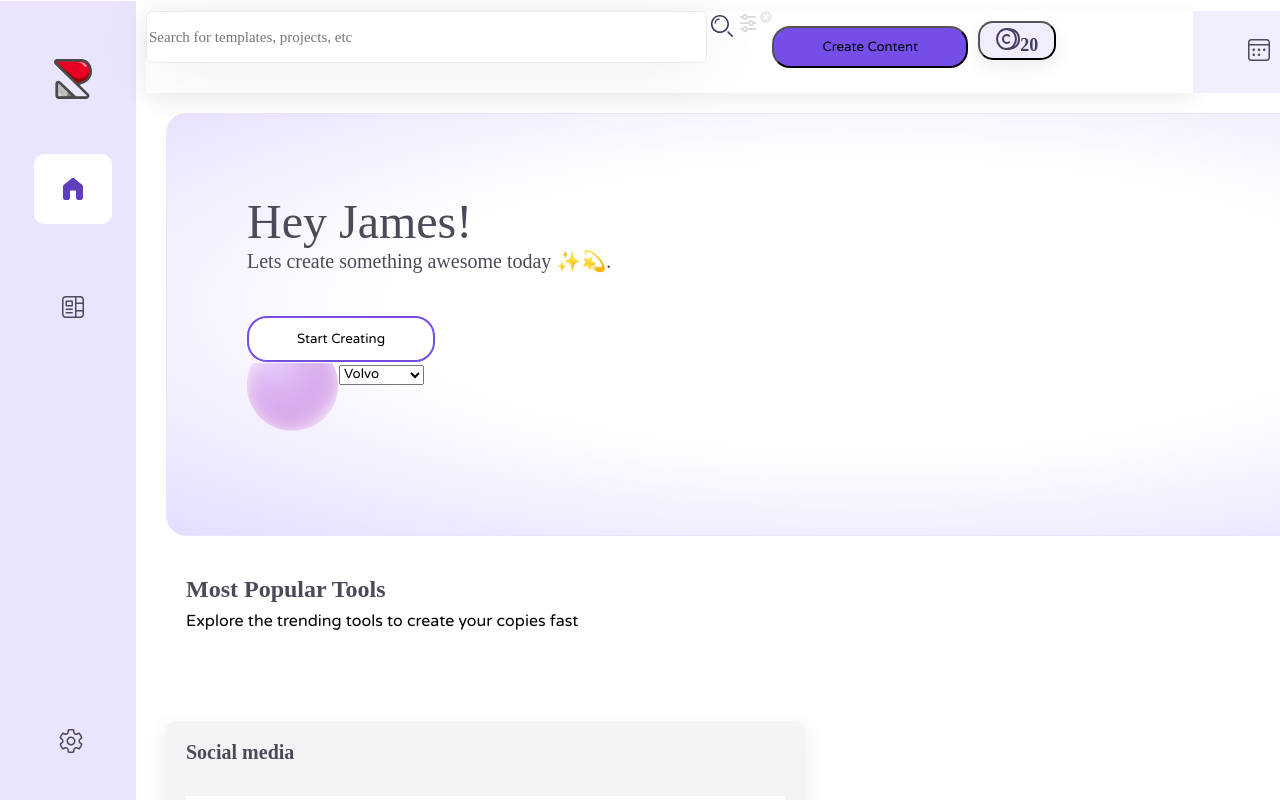
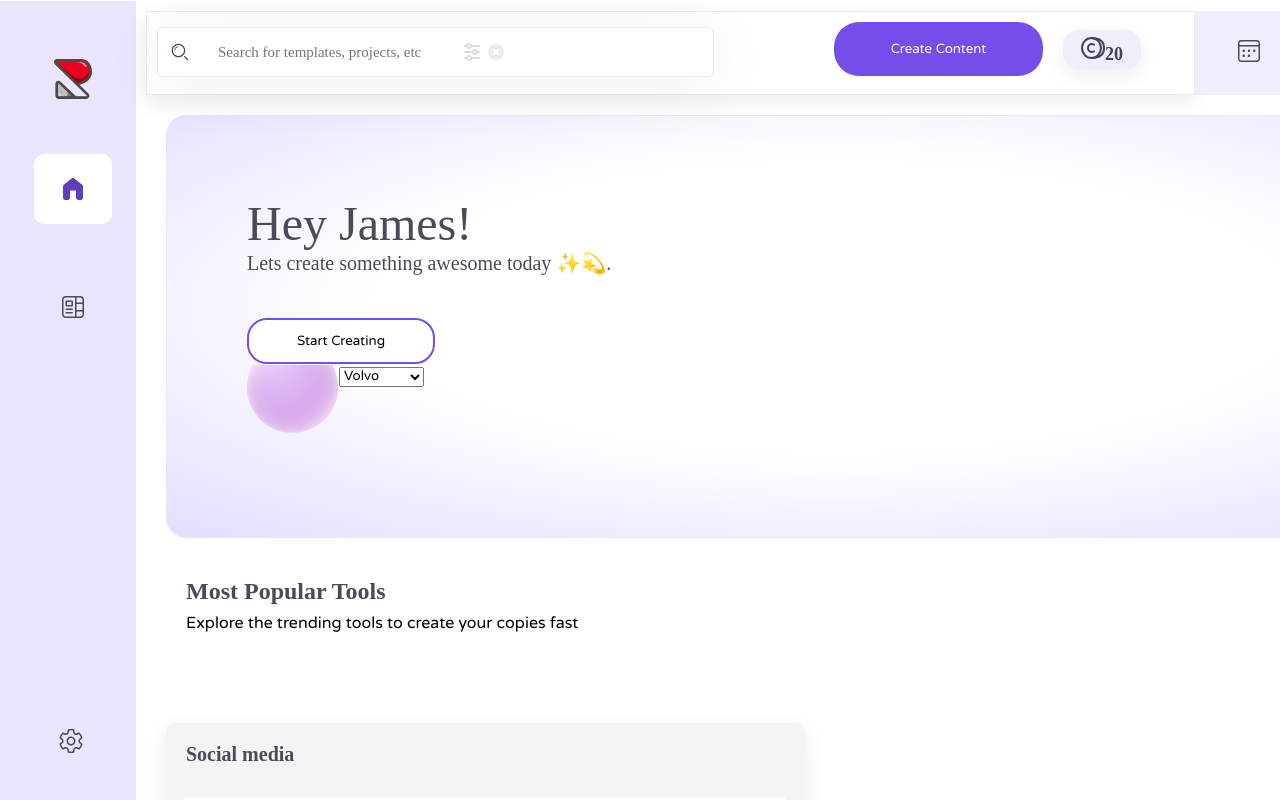
Before and after one commit to softkeldozy/rethink, a React (Create React App) app: page / in a window 1280 px wide. Built offline with nearby package versions, Linux system fonts and the light colour scheme.

Commit message:
Styled Topbar component

```diff
--- a/src/App.css
+++ b/src/App.css
@@ -7,4 +7,7 @@
 .content {
   flex-grow: 1;
   padding: 10px;
+  width: 1376px;
+  height: 900px;
+  flex-shrink: 0;
 }
--- a/src/components/topbar/Topbar.css
+++ b/src/components/topbar/Topbar.css
@@ -11,24 +11,77 @@
   display: flex;
 }
 
-.search {
+.topLeft {
   display: flex;
   width: 1047px;
   height: 82px;
   flex-shrink: 0;
-  border: 1px solid var(--GREY-3);
+  border: 1px solid var(--GREY-3, #EBEAEF);
   background: #FFF;
   box-shadow: 0px 7px 20px 0px rgba(0, 0, 0, 0.07);
 }
 
-.serachInput {
+.topRight {
+  display: flex;
+  align-items: center;
+  justify-content: space-around;
+  background-color: #F1EDFD;
+  /* height: 100%; */
+  flex: 1;
+}
+
+.topbarIconContainer {
+  position: relative;
+  padding: 24px;
+  cursor: pointer;
+
+}
+
+.profilePic {
+  display: flex;
+  padding: 18px;
+  justify-content: center;
+  align-items: center;
+  gap: 10px;
+  border-radius: 10px;
+}
+
+.searchArea {
+  /* display: flex;
+  width: 555px;
+  height: 48px; */
+  /* justify-content: center;
+  align-items: center;
+  flex-shrink: 0;
+  flex-direction: row; */
+
+}
+
+.groupElems {
+
+  margin-top: 15px;
   width: 555px;
   height: 48px;
   flex-shrink: 0;
+  display: flex;
+  align-items: center;
   border-radius: 6px;
   border: 1px solid #EBEAEF;
   background: #FFF;
   box-shadow: 0px 7px 64px 0px rgba(0, 0, 0, 0.07);
+  margin-left: 10px;
+}
+
+.groupElems input {
+  margin-left: 10px;
+  border-style: hidden;
+}
+
+.serachInput {
+
+  width: 237px;
+  height: 20px;
+  padding-left: 50px;
   color: #463D61;
   font-family: Raleway;
   font-size: 15px;
@@ -37,42 +90,62 @@
   line-height: 20px;
 }
 
-.searchBtn {
+.searchIcon {
+  display: flex;
   width: 18.525px;
   height: 18.525px;
-  flex-shrink: 0;
-  display: flex;
-  width: 24px;
-  height: 24px;
   padding: 2.737px 2.738px 2.738px 2.737px;
   justify-content: center;
   align-items: center;
   flex-shrink: 0;
+  position: absolute;
+  margin: 10px;
+  cursor: pointer;
+}
 
+.closeBtn {
+  display: flex;
+  width: 16px;
+  height: 16px;
+  padding: 2px;
+  justify-content: flex-end;
+  align-items: center;
+  flex-shrink: 0;
+  cursor: pointer;
+}
+
+.filterBtn {
+  width: 24px;
+  height: 24px;
+  flex-shrink: 0;
+  cursor: pointer;
+  display: flex;
+
+  padding: 2.737px 2.738px 2.738px 2.737px;
+  justify-content: center;
+  align-items: center;
+  flex-shrink: 0;
 }
 
 .createContent {
-
-  display: flex;
+  width: 209px;
+  height: 54px;
+  display: inline-flex;
   padding: 11px 48px;
+  flex-direction: column;
   justify-content: center;
   align-items: center;
+  cursor: pointer;
+  margin-left: 120px;
+  margin-top: 10px;
+  border-style: none;
   gap: 10px;
-  cursor: pointer;
-  display: inline-flex;
-  flex-direction: column;
-  gap: 10px;
-  border-radius: 18px;
+  border-radius: 25px;
+  color: var(--White, #FFF);
   background: var(--retink-colour-style-retink-primary-purple-normal);
 }
 
 .rectangleBtn {
-  width: 78px;
-  height: 39px;
-  margin: 10px;
-  flex-shrink: 0;
-  cursor: pointer;
-  box-sizing: border-box;
   color: #463D61;
   text-align: center;
   font-family: Raleway;
@@ -80,9 +153,18 @@
   font-style: normal;
   font-weight: 600;
   line-height: 18px;
-  align-content: center;
+
   /* 100% */
+  width: 78px;
+  height: 39px;
+  margin-top: 18px;
+  margin-left: 20px;
+  flex-shrink: 0;
+  cursor: pointer;
+  box-sizing: border-box;
+  color: #463D61;
   border-radius: 15px;
+  border-style: none;
   background: #F1EDFD;
   box-shadow: 0px 7px 20px 0px rgba(0, 0, 0, 0.07);
 }
@@ -91,45 +173,6 @@
   width: 24px;
   height: 24px;
   flex-shrink: 0;
-}
-
-.btnGroup {
-  flex-direction: column;
-  align-items: center;
-  justify-content: space-between;
-}
-
-.closeBtn {
-  width: 12px;
-  height: 12px;
-  flex-shrink: 0;
-}
-
-.filterBtn {
-  width: 24px;
-  height: 24px;
-  flex-shrink: 0;
-}
-
-.topRight {
-  display: flex;
-  align-items: center;
-  justify-content: space-around;
-  background-color: #F1EDFD;
-  /* height: 100%; */
-  flex: 2;
-}
-
-.logo {
-  font-size: 20px;
-  font-weight: bold;
-  color: rgb(23, 23, 36);
-  cursor: pointer;
-}
-
-.topbarIconContainer {
-  position: relative;
-  cursor: pointer;
 }
 
 .topAvatar {
--- a/src/components/topbar/Topbar.jsx
+++ b/src/components/topbar/Topbar.jsx
@@ -12,13 +12,15 @@ const Topbar = () => {
   return (
     <div className='topbar'>
       <div className="topLeft">
-
-        <div className='search'>
+        <div className='searchArea'>
+          <div className="groupElems">
+            <img src={search} alt='search' className='searchIcon' />
             <input type="text" placeholder="Search for templates, projects, etc" className='serachInput' />
-          <img src={search} alt='search' className='searchBtn' />
             <img src={filter} alt='search' className='filterBtn' />
             <img src={close} alt='search' className='closeBtn' />
-          <div className="btnGroup">
+          </div>
+
+        </div>
         <button className='createContent'>
           Create Content
         </button>
@@ -26,7 +28,7 @@ const Topbar = () => {
           <img src={coin} alt='search' className='coineBtn' />
           20
         </button>
-          </div>
+        <div className="btnGroup">
 
         </div>
 
@@ -38,7 +40,9 @@ const Topbar = () => {
         <div className="topbarIconContainer">
           <img src={notification} alt='date' className='calBtn' />
         </div>
+        <div className="profilePic">
           <img src={profilePic} alt='' className='topAvatar' />
+        </div>
       </div>
     </div>
   )
```
Lines whose indentation alone changed are shown as unchanged.
